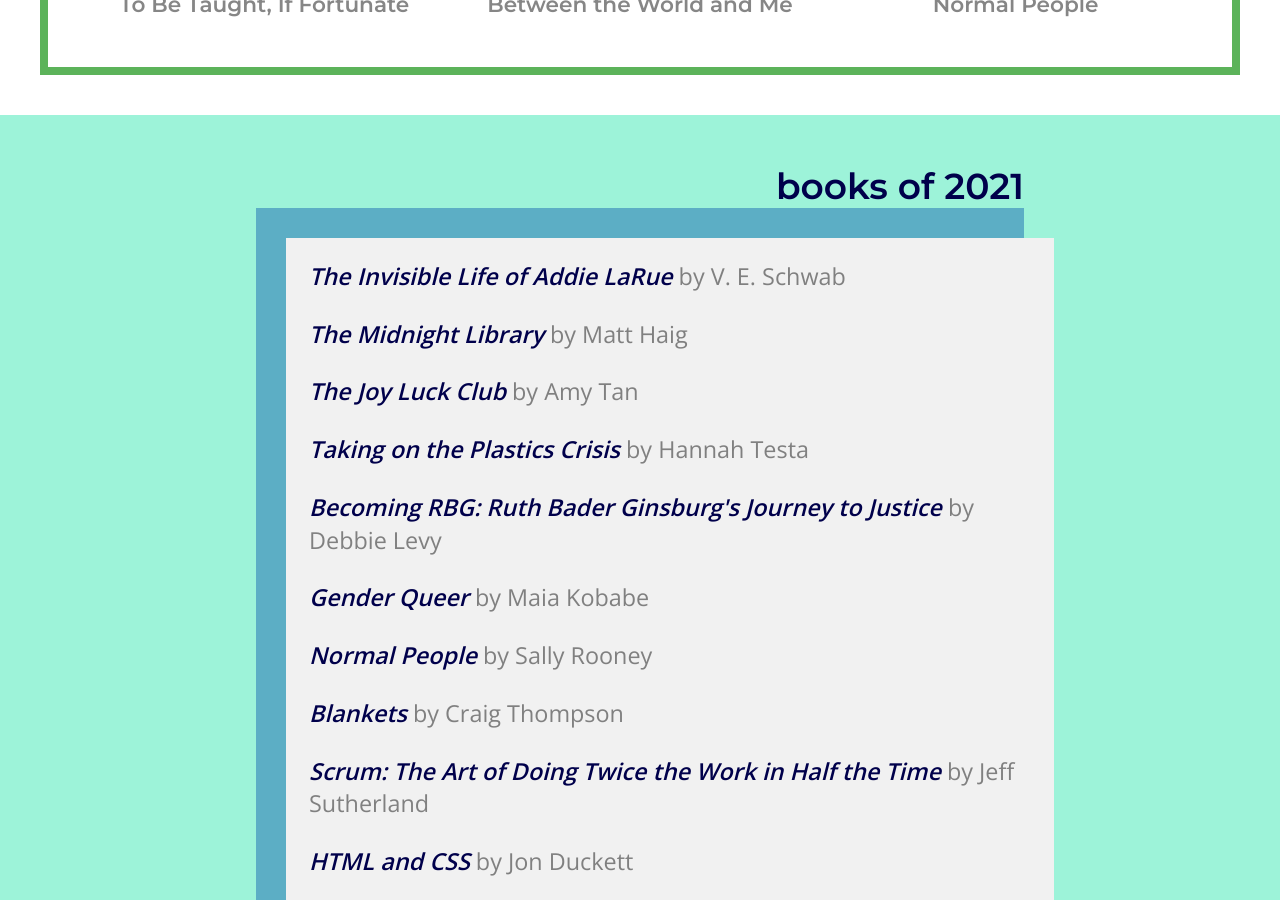
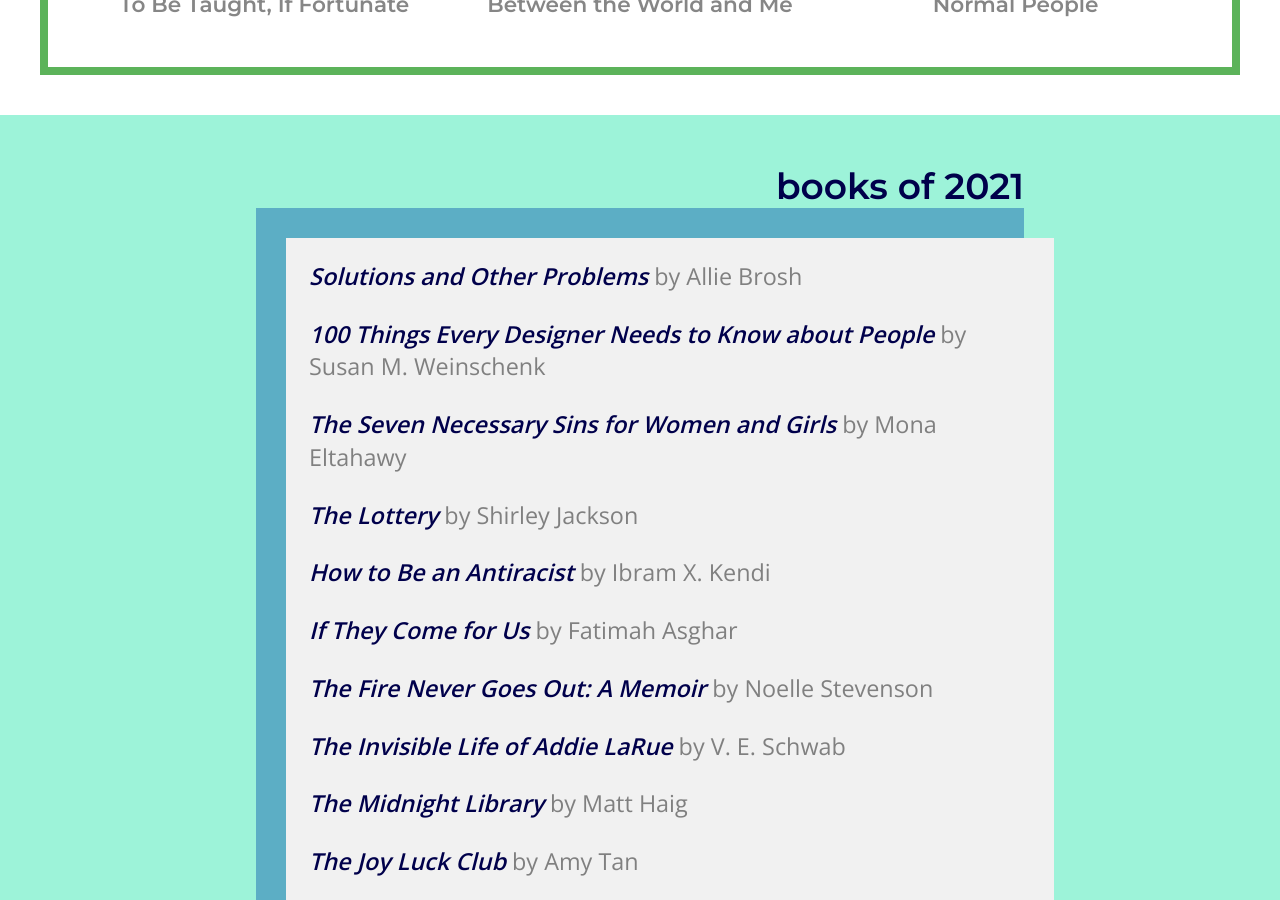
Before and after one commit to laurencoseo/laurencoseo.github.io, a Jekyll site: the page built from books/2021/index.html, in a window 1280 px wide and 900 px high, scrolled down 961 px. Built offline with Jekyll 4.4.1, drawn with Linux system fonts in a browser that asks for light colours; nearby versions of some CDN libraries.

Commit message:
add books

```diff
--- a/books/2021/index.html
+++ b/books/2021/index.html
@@ -35,6 +35,13 @@
                     </div>  -->
                     <section class="book-list">
                         <div class="books border-radius">
+                            <p class="book-title"><cite>Solutions and Other Problems</cite> <span class="author">by Allie Brosh</span></p>
+                            <p class="book-title"><cite>100 Things Every Designer Needs to Know about People</cite> <span class="author">by Susan M. Weinschenk</span></p>
+                            <p class="book-title"><cite>The Seven Necessary Sins for Women and Girls</cite> <span class="author">by Mona Eltahawy</span></p>
+                            <p class="book-title"><cite>The Lottery</cite> <span class="author">by Shirley Jackson</span></p>
+                            <p class="book-title"><cite>How to Be an Antiracist</cite> <span class="author">by Ibram X. Kendi</span></p>
+                            <p class="book-title"><cite>If They Come for Us</cite> <span class="author">by Fatimah Asghar</span></p>
+                            <p class="book-title"><cite>The Fire Never Goes Out: A Memoir</cite> <span class="author">by Noelle Stevenson</span></p>
                             <p class="book-title"><cite>The Invisible Life of Addie LaRue</cite> <span class="author">by V. E. Schwab</span></p>
                             <p class="book-title"><cite>The Midnight Library</cite> <span class="author">by Matt Haig</span></p>
                             <p class="book-title"><cite>The Joy Luck Club</cite> <span class="author">by Amy Tan</span></p>
```
